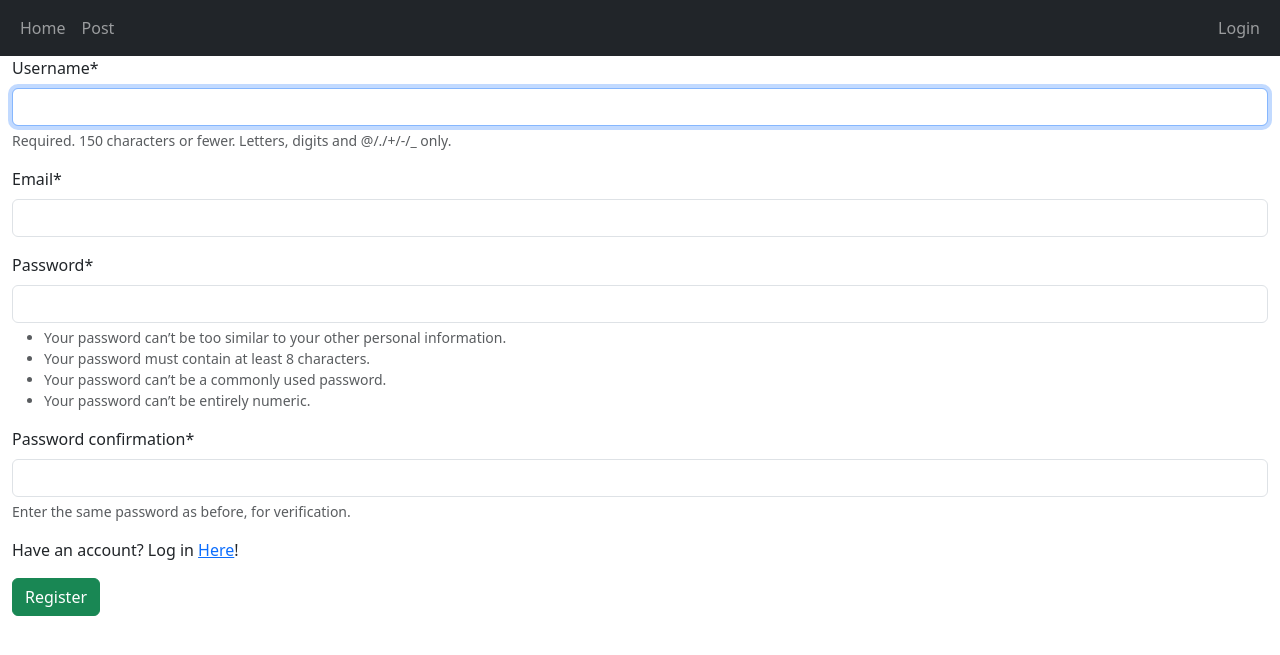
After one commit to crisemarson/apartment_system, a Django app: page /sign-up in a window 1280 px wide. The commit adds this page. Shown: the top 655 px of the page. Run offline with Django 3.2, Linux system fonts and the light colour scheme; some libraries are stand-ins or nearby versions.

```diff
--- a/apartment_system/settings.py
+++ b/apartment_system/settings.py
@@ -42,6 +42,9 @@ INSTALLED_APPS = [
     'crispy_bootstrap5'
 ]
 
+CRISPY_ALLOWED_TEMPLATE_PACKS = "bootstrap5"
+
+CRISPY_TEMPLATE_PACK = "bootstrap5"
 MIDDLEWARE = [
     'django.middleware.security.SecurityMiddleware',
     'django.contrib.sessions.middleware.SessionMiddleware',
@@ -137,3 +140,6 @@ STATIC_URL = '/static/'
 # https://docs.djangoproject.com/en/3.2/ref/settings/#default-auto-field
 
 DEFAULT_AUTO_FIELD = 'django.db.models.BigAutoField'
+
+LOGIN_REDIRECT_URL = '/home'
+LOGOUT_REDIRECT_URL = '/login'
--- a/apartment_system/urls.py
+++ b/apartment_system/urls.py
@@ -1,7 +1,10 @@
 from django.contrib import admin
 from django.urls import path, include
 
+
 urlpatterns = [
     path('admin/', admin.site.urls),
-    path('', include('main.urls'))
+    path('', include('main.urls')),
+    path('', include('django.contrib.auth.urls')),
+
 ]
--- /dev/null
+++ b/main/forms.py
@@ -0,0 +1,10 @@
+from django import forms
+from django.contrib.auth.forms import UserCreationForm
+from django.contrib.auth.models import User
+
+class RegisterForm(UserCreationForm):
+    email = forms.EmailField(required=True)
+
+    class Meta:
+        model = User
+        fields = ["username", "email", "password1", "password2"]
--- a/main/templates/main/base.html
+++ b/main/templates/main/base.html
@@ -12,7 +12,7 @@
             <div>
                 <ul class="navbar-nav">
                     <li class="nav-item">
-                        <a href="" class="nav-link" href="/home">Home</a>
+                        <a class="nav-link" href="/home">Home</a>
                     </li>
                     <li class="nav-item">
                         <a href="/create-post" class="nav-link">Post</a>
@@ -21,9 +21,16 @@
             </div>
             <div>
                 <ul class="navbar-nav">
+                    {% if user.is_authenticated %}
+                    <span class="navbar-text">Logged in as {{user.username}} | </span>
+                    <li class="navitem">
+                        <a href="#" class="nav-link" onclick="event.preventDefault(); document.getElementById('logout-form').submit();">Logout</a>
+                    </li>
+                    {% else %}
                     <li class="navitem">
                         <a href="/login" class="nav-link">Login</a>
                     </li>
+                    {% endif %}
                 </ul>
             </div>
         </div>
@@ -31,6 +38,10 @@
     <div class="container-fluid">
         {% block content %}
         {% endblock %}
+        <form id="logout-form" action="{% url 'logout' %}" method="post" style="display: none;">
+            {% csrf_token %}
+            <button type="submit">Logout</button>
+        </form>
     </div>
     <script src="https://cdn.jsdelivr.net/npm/bootstrap@5.3.3/dist/js/bootstrap.bundle.min.js" integrity="sha384-YvpcrYf0tY3lHB60NNkmXc5s9fDVZLESaAA55NDzOxhy9GkcIdslK1eN7N6jIeHz" crossorigin="anonymous"></script>
   </body>
--- /dev/null
+++ b/main/templates/registration/sign_up.html
@@ -0,0 +1,11 @@
+{% extends 'main/base.html' %}
+{% block title %}Sign up{% endblock %}
+{% load crispy_forms_tags %}
+{% block content %}
+<form method="post">
+    {% csrf_token %}
+    {{ form|crispy }}
+    <p>Have an account? Log in <a href="/sign-up">Here</a>!</p>
+    <button type="submit" class="btn btn-success">Register</button>
+</form>
+{% endblock %}
--- a/main/urls.py
+++ b/main/urls.py
@@ -4,4 +4,9 @@ from . import views
 
 urlpatterns = [
     path('', views.home, name='home'),
+    path('home', views.home, name='home'),
+    path('sign-up', views.sign_up, name='sign_up'),
+
+
+
 ]
--- a/main/views.py
+++ b/main/views.py
@@ -1,4 +1,18 @@
-from django.shortcuts import render
+from django.shortcuts import render, redirect
+from .forms import RegisterForm
+from django.contrib.auth import login, logout, authenticate
 
 def home(request):
     return render(request, 'main/home.html')
+
+def sign_up(request):
+    if request.method == 'POST':
+        form = RegisterForm(request.POST)
+        if form.is_valid():
+            user = form.save()
+            login(request, user)
+            return redirect('/home')
+    else:
+        form = RegisterForm()
+
+    return render(request, 'registration/sign_up.html', {"form": form})
```
Also changed, not shown: main/templates/registration/login.html (added, +12 -0 lines).
